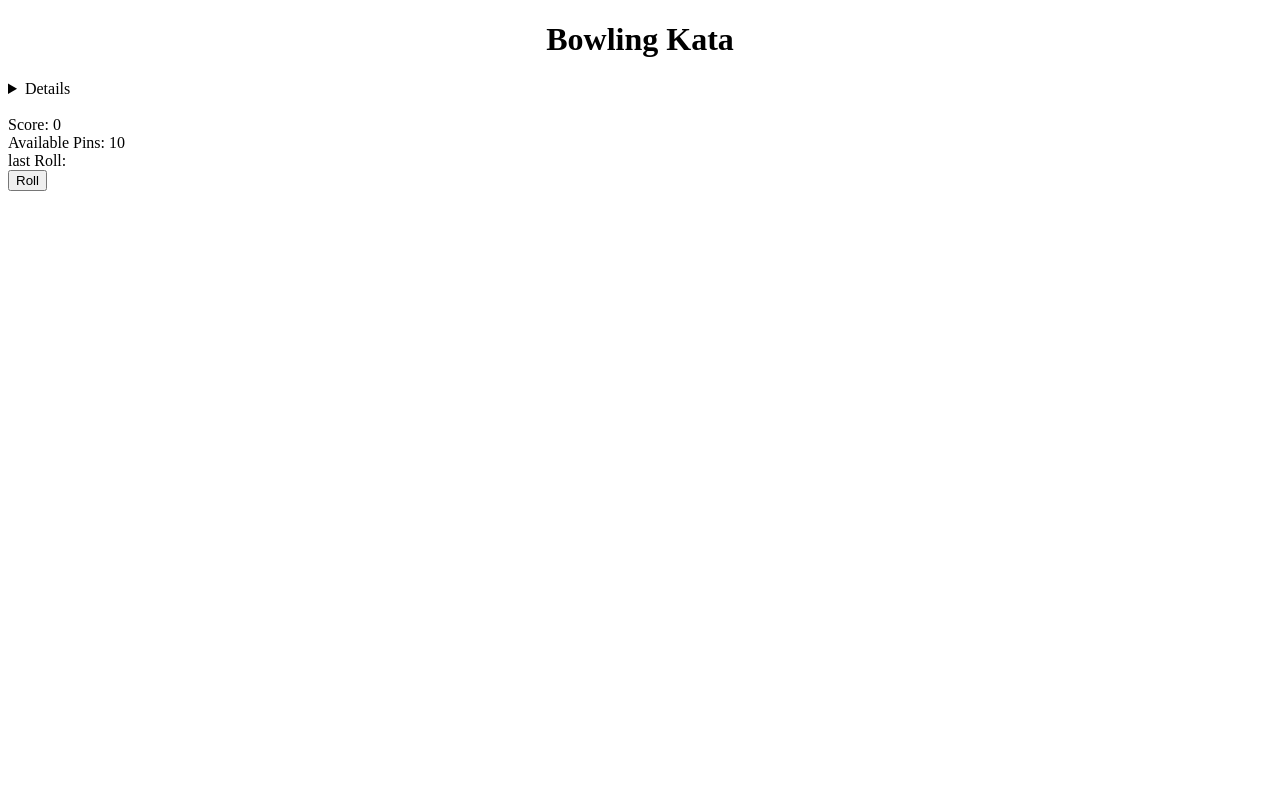
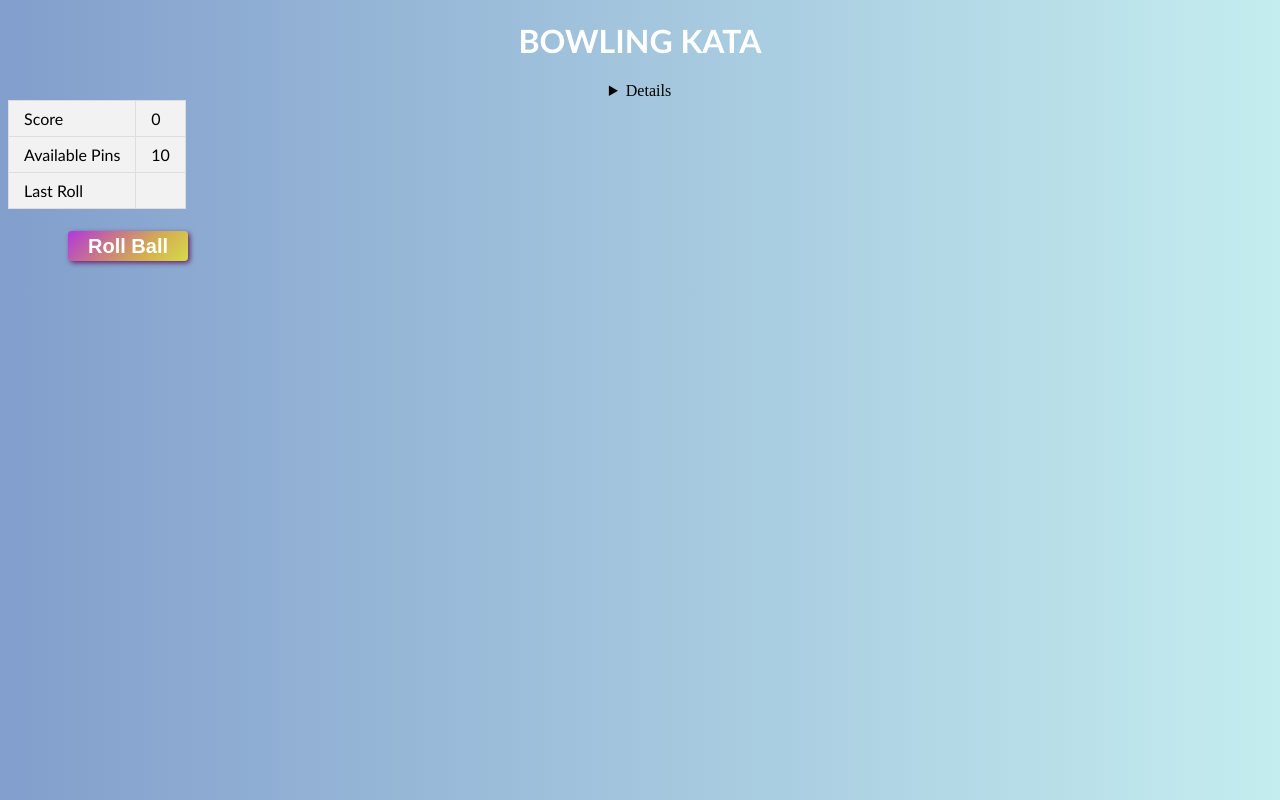
Before and after one commit to tylertel/bowlingtddkata, an Angular app: page / in a window 1280 px wide. Built offline with nearby package versions, Linux system fonts and the light colour scheme.

Commit message:
added some quick styles so I didn't have to stare at a boring white screen

```diff
--- a/src/app/app.component.css
+++ b/src/app/app.component.css
@@ -0,0 +1,57 @@
+h1{
+    color:white;
+    font-family: 'Trebuchet MS', 'Lucida Sans Unicode', 'Lucida Grande', 'Lucida Sans', Arial, sans-serif;
+}
+
+summary{
+    text-align: center;
+}
+
+.headerContainer{
+   text-align:center;
+}
+
+#stats {
+    font-family: "Trebuchet MS", Arial, Helvetica, sans-serif;
+    border-collapse: collapse;
+  }
+
+  #stats td, #stats th {
+    border: 1px solid #ddd;
+    padding: 8px;
+    padding-left: 15px;
+    padding-right: 15px
+  }
+
+  #stats tr{background-color: #f2f2f2;}
+
+
+  a.peachy{
+    position: block;
+    height:35px;
+    padding:.2em 1em;
+    border-radius:.2em;
+    font-size: 1.25em;
+}
+
+a{
+    cursor: pointer;
+    box-shadow: #652567 2px 2px 5px;
+    margin-left:3em;
+    text-decoration: none;
+    text-align:center;
+    color:white;
+    line-height:75px;
+    font-weight: bold;
+    font-family:sans-serif;
+    /* Permalink - use to edit and share this gradient: http://colorzilla.com/gradient-editor/#b72cdd+1,e8af2c+66,eae425+97&0.89+38,0.78+59 */
+    background: -moz-linear-gradient(-45deg, rgba(183,44,221,0.89) 1%, rgba(211,119,120,0.89) 38%, rgba(227,161,63,0.78) 59%, rgba(232,175,44,0.78) 66%, rgba(234,228,37,0.78) 97%); /* FF3.6-15 */
+    background: -webkit-linear-gradient(-45deg, rgba(183,44,221,0.89) 1%,rgba(211,119,120,0.89) 38%,rgba(227,161,63,0.78) 59%,rgba(232,175,44,0.78) 66%,rgba(234,228,37,0.78) 97%); /* Chrome10-25,Safari5.1-6 */
+    background: linear-gradient(135deg, rgba(183,44,221,0.89) 1%,rgba(211,119,120,0.89) 38%,rgba(227,161,63,0.78) 59%,rgba(232,175,44,0.78) 66%,rgba(234,228,37,0.78) 97%); /* W3C, IE10+, FF16+, Chrome26+, Opera12+, Safari7+ */
+    filter: progid:DXImageTransform.Microsoft.gradient( startColorstr='#e3b72cdd', endColorstr='#c7eae425',GradientType=1 ); /* IE6-9 fallback on horizontal gradient */
+
+}
+
+a:active{
+    box-shadow: #652567 1px 1px 5px;
+}
--- a/src/app/app.component.html
+++ b/src/app/app.component.html
@@ -1,7 +1,7 @@
 <!--The content below is only a placeholder and can be replaced.-->
-<div style="text-align:center">
+<div class="headerContainer" >
   <h1>
-    Bowling Kata
+    BOWLING KATA
   </h1>
 </div>
 <details>
@@ -30,11 +30,21 @@
   </p>
 </details>
 
-<br>
-Score: {{score}}
-<br>
-Available Pins: {{currentPinCount}}
-<br>
-last Roll: {{lastRoll}}
-<br>
-<button (click)="roll()">Roll</button>
+<table id="stats">
+  <tbody>
+    <tr>
+      <td>Score</td>
+      <td>{{score}} </td>
+    </tr>
+    <tr>
+      <td>Available Pins</td>
+      <td>{{currentPinCount}} </td>
+    </tr>
+    <tr>
+      <td>Last Roll</td>
+      <td>{{lastRoll}} </td>
+    </tr>
+  </tbody>
+</table>
+
+<a class="peachy" (click)="roll()">Roll Ball</a>
--- a/src/styles.css
+++ b/src/styles.css
@@ -1 +1,4 @@
 /* You can add global styles to this file, and also import other style files */
+body {
+    background-image: linear-gradient(-90deg, #c4edef, #829ecc);
+  }
```
